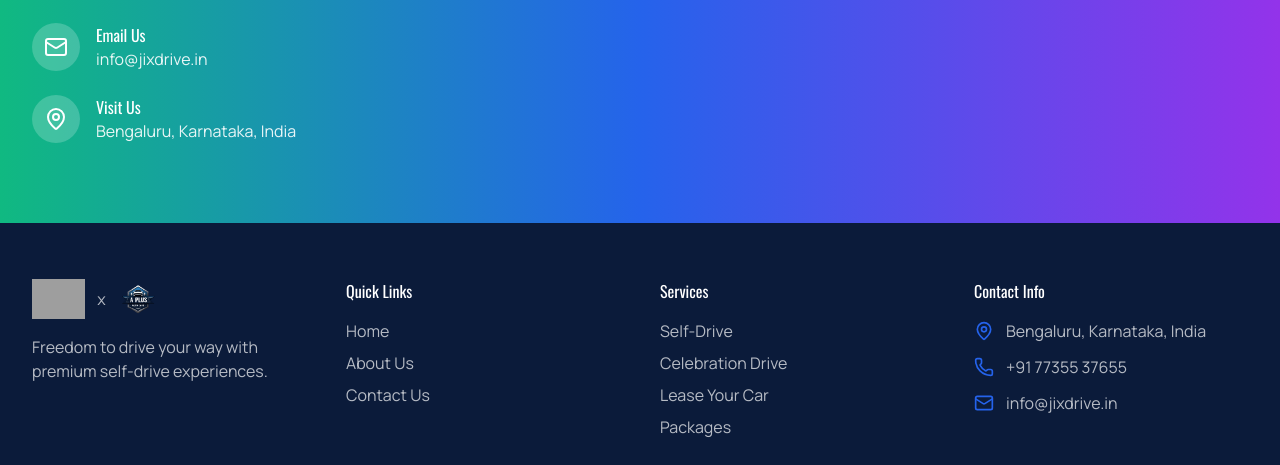
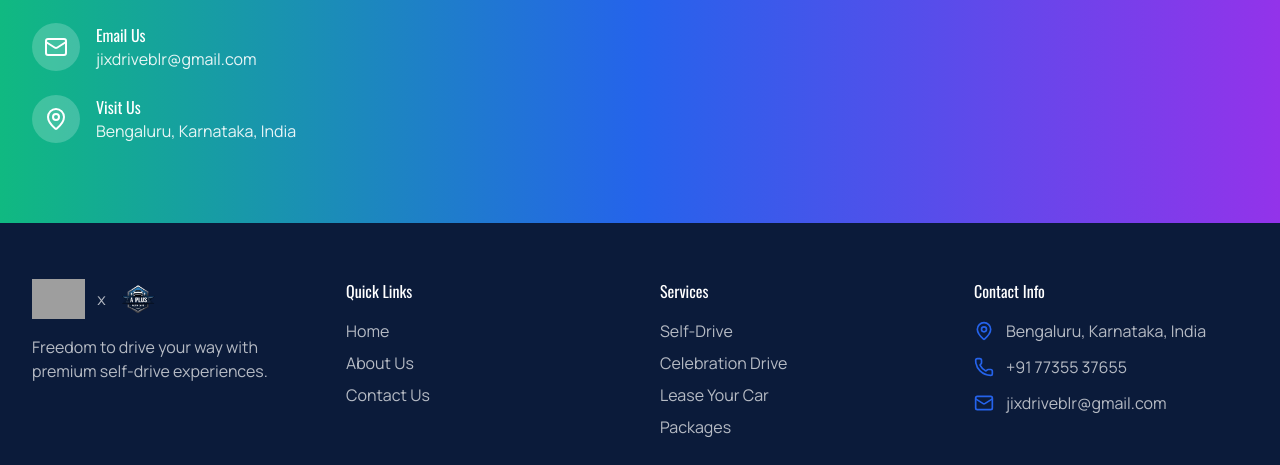
Before and after one commit to catchprabhat/JIXDRIVE, a React (Create React App) app in the folder frontend/: page / in a window 1280 px wide. Shown: the part 3701-4166 px from the top of the page. Built offline with nearby package versions, Linux system fonts and the light colour scheme; grey boxes are pictures that could not be loaded; a web font is replaced by a local one.

Commit message:
email changed

```diff
--- a/frontend/src/App.js
+++ b/frontend/src/App.js
@@ -510,8 +510,8 @@ const FooterSection = () => {
                 </div>
                 <div>
                   <div className="font-heading text-white">Email Us</div>
-                  <a href="mailto:info@jixdrive.in" className="font-body text-white/90 hover:text-white transition-colors" data-testid="contact-email">
-                    info@jixdrive.in
+                  <a href="mailto:jixdriveblr@gmail.com" className="font-body text-white/90 hover:text-white transition-colors" data-testid="contact-email">
+                    jixdriveblr@gmail.com
                   </a>
                 </div>
               </div>
@@ -578,7 +578,7 @@ const FooterSection = () => {
                 </div>
                 <div className="flex items-start gap-3">
                   <Mail className="w-5 h-5 text-gold mt-0.5" />
-                  <a href="mailto:info@jixdrive.in" className="hover:text-white transition-colors">info@jixdrive.in</a>
+                  <a href="mailto:jixdriveblr@gmail.com" className="hover:text-white transition-colors">jixdriveblr@gmail.com</a>
                 </div>
               </div>
             </div>
```
